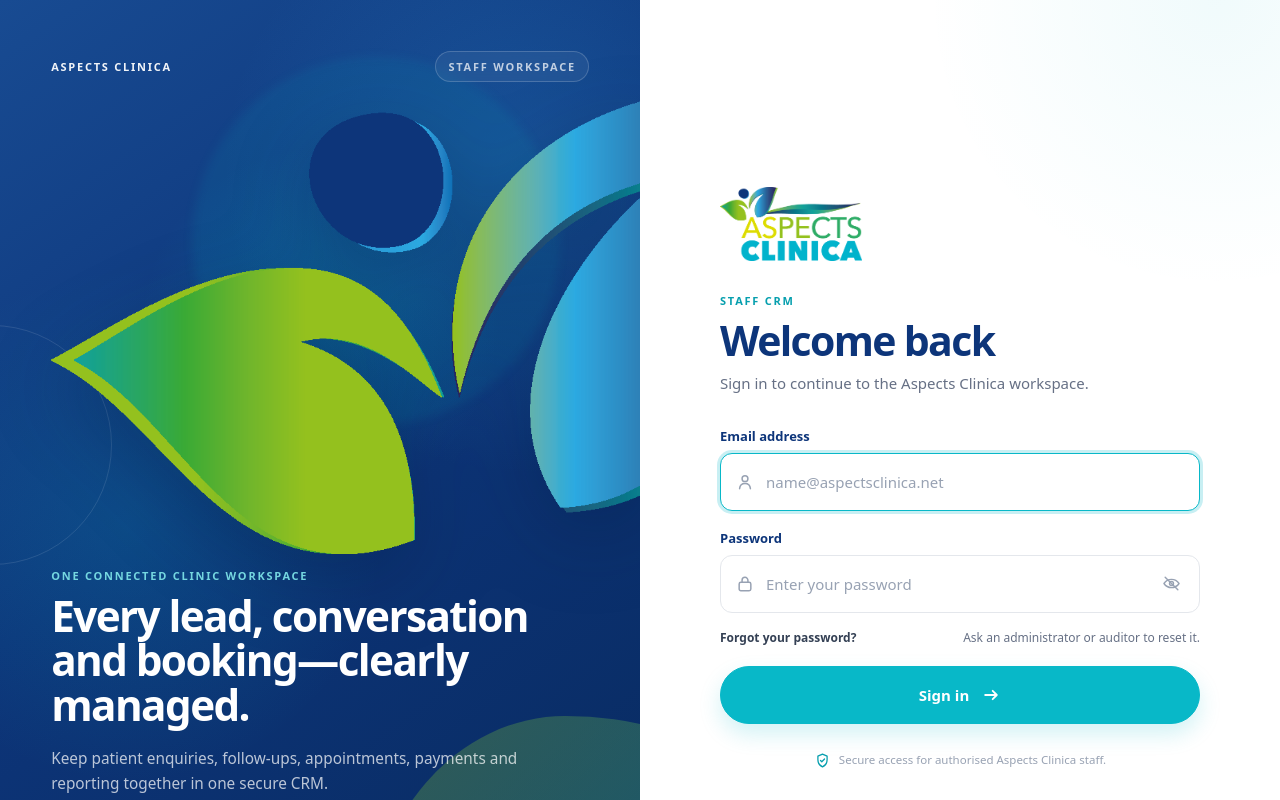
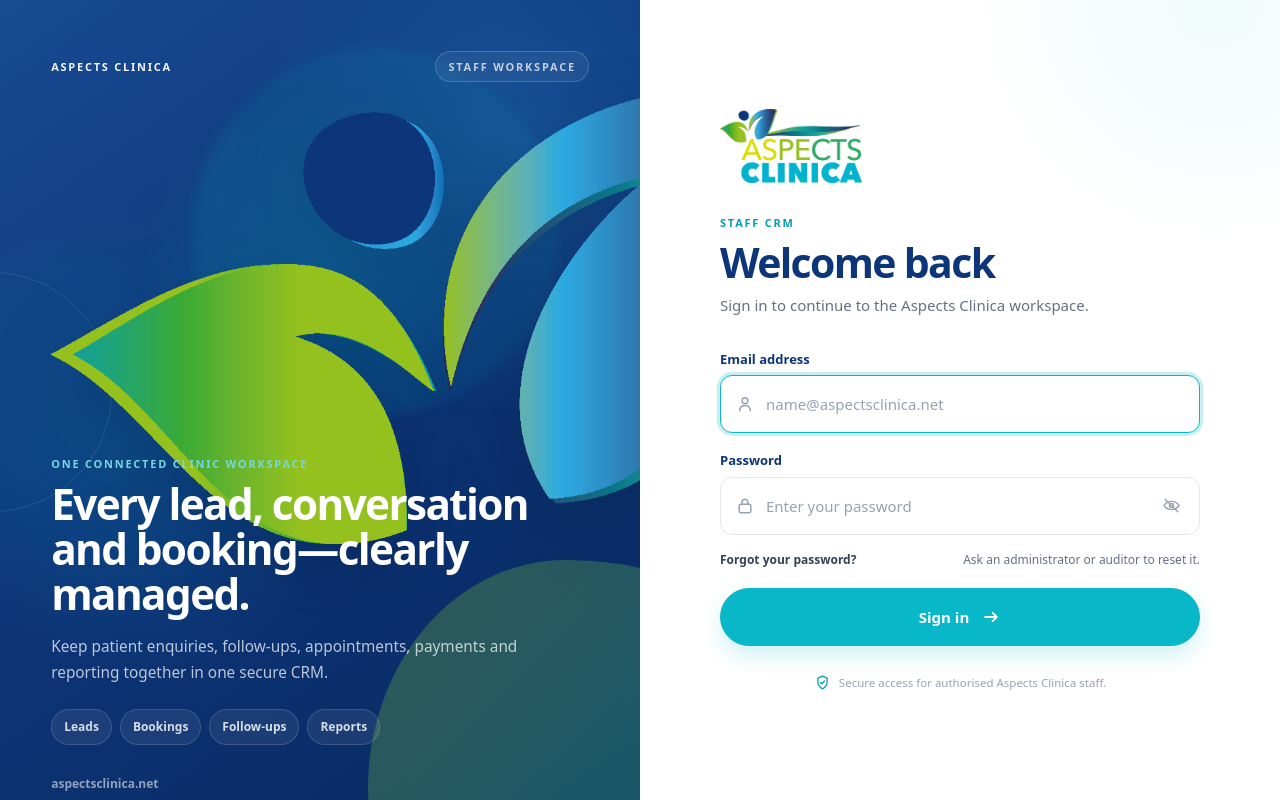
Before and after one commit to doitrous/aspects-crm, a Next.js app: page /login in a window 1280 px wide. Shown: the top 800 px of the page. Built offline with nearby package versions, Linux system fonts and the light colour scheme; no server answers.

Commit message:
Use design logo on fixed-height login

```diff
--- a/app/login/login.module.css
+++ b/app/login/login.module.css
@@ -4,8 +4,8 @@
   --login-cyan: #08b8c8;
   --login-cyan-dark: #069fae;
   --login-lime: #98c818;
-  min-height: 100vh;
-  min-height: 100svh;
+  height: 100vh;
+  height: 100svh;
   display: grid;
   grid-template-columns: minmax(420px, 1fr) minmax(480px, 1fr);
   background: rgb(var(--c-panel));
@@ -13,13 +13,15 @@
 }
 
 .brandPanel {
+  --brand-panel-pad: clamp(30px, 4vw, 64px);
   position: relative;
   isolation: isolate;
   min-width: 0;
   overflow: hidden;
   display: flex;
   flex-direction: column;
-  padding: clamp(30px, 4vw, 64px);
+  min-height: 0;
+  padding: var(--brand-panel-pad);
   color: white;
   background:
     radial-gradient(circle at 82% 18%, rgba(44, 143, 214, 0.28), transparent 32%),
@@ -114,10 +116,11 @@
 
 .brandMark {
   position: relative;
-  width: min(112%, 940px);
+  width: min(calc(100% + var(--brand-panel-pad)), 870px);
   max-width: none;
   height: auto;
-  justify-self: start;
+  margin-inline-end: calc(-1 * var(--brand-panel-pad));
+  justify-self: end;
   object-fit: contain;
   filter: drop-shadow(0 26px 40px rgba(2, 17, 46, 0.22));
 }
@@ -420,6 +423,8 @@
 
 @media (max-width: 960px) {
   .page {
+    height: auto;
+    min-height: 100svh;
     grid-template-columns: 1fr;
     overflow: visible;
   }
@@ -439,7 +444,11 @@
     opacity: 0.92;
   }
 
-  .brandMark { width: 100%; }
+  .brandMark {
+    width: 100%;
+    margin-inline-end: 0;
+    justify-self: center;
+  }
   .markHalo { width: 280px; }
   .brandMessage { margin-top: auto; max-width: 64%; }
   .brandMessage h2 { font-size: clamp(27px, 5vw, 38px); }
--- a/app/login/page.tsx
+++ b/app/login/page.tsx
@@ -28,12 +28,13 @@
       <div className={styles.markStage} aria-hidden="true">
         <span className={styles.markHalo} />
         <Image
-          src="/aspects-logo-mark.png"
+          src="/aspects-logo-mark-design.png"
           alt=""
           width={870}
           height={658}
           className={styles.brandMark}
           priority
+          unoptimized
         />
       </div>
 
```
Also changed, not shown: public/aspects-logo-mark-design.png (added).
